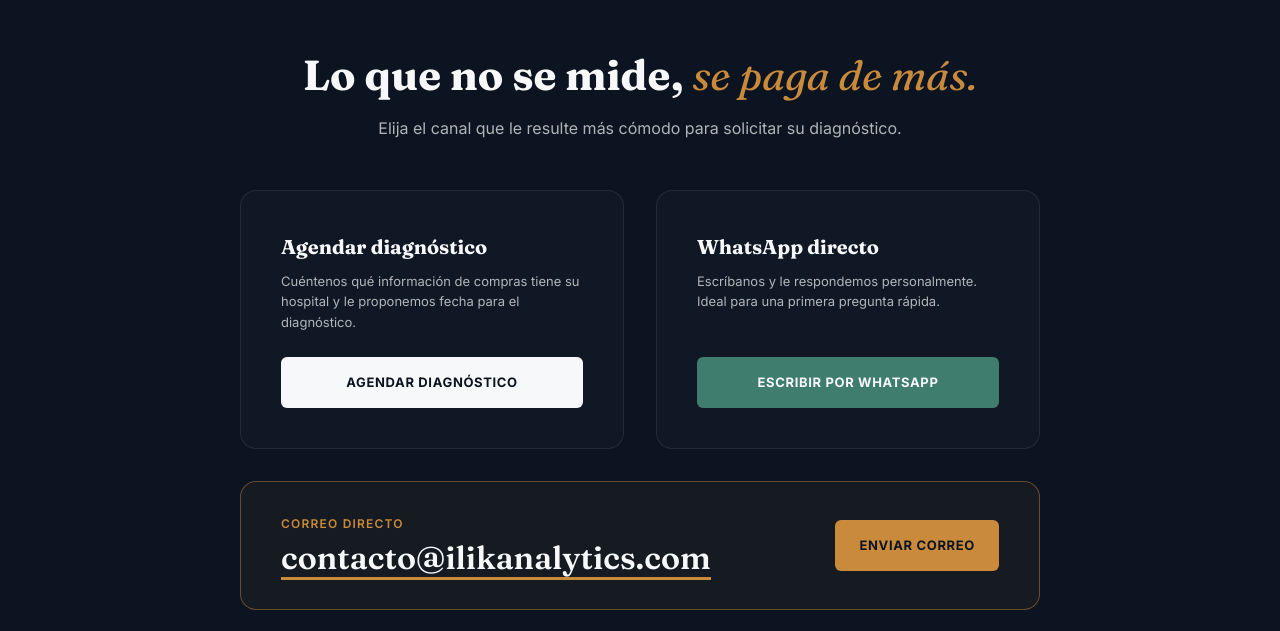
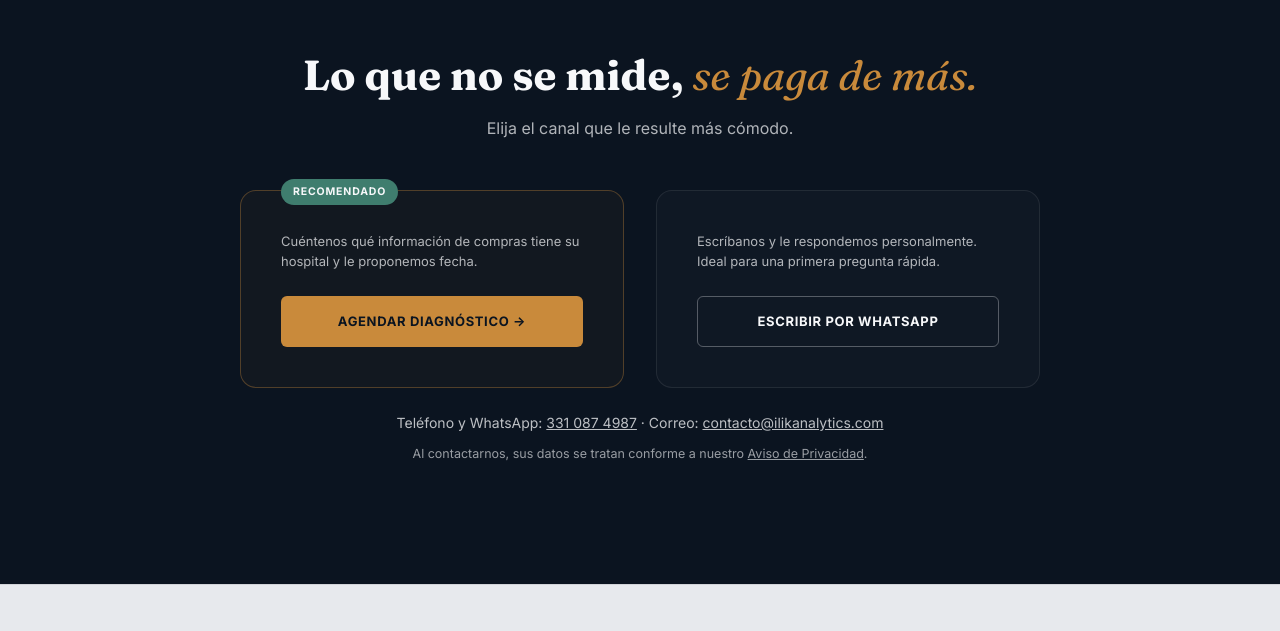
Before and after one commit to rescamil1182-wq/rescamil1182-wq.github.io, a plain HTML site: page index.html in a window 1280 px wide. Shown: the part 7490-8121 px from the top of the page. Drawn offline with Linux system fonts and the light colour scheme.

Commit message:
Add files via upload

```diff
--- a/index.html
+++ b/index.html
@@ -286,23 +286,16 @@
         .conversion-title span { color: var(--amber); font-style: italic; font-weight: 400; }
         .conversion-desc { opacity: 0.7; font-size: 16px; max-width: 600px; margin: 0 auto 48px auto; }
         .box-grid { display: grid; grid-template-columns: repeat(2, minmax(0, 1fr)); gap: 32px; max-width: 800px; margin: 0 auto; text-align: left; }
-        .box-card { background-color: rgba(247, 248, 250, 0.02); border: 1px solid rgba(247, 248, 250, 0.08); padding: 40px; border-radius: 16px; display: flex; flex-direction: column; justify-content: space-between; }
-        .box-card h4 { font-size: 20px; font-weight: 700; margin-bottom: 8px; color: var(--bone); }
+        .box-card { background-color: rgba(247, 248, 250, 0.02); border: 1px solid rgba(247, 248, 250, 0.08); padding: 40px; border-radius: 16px; display: flex; flex-direction: column; justify-content: space-between; position: relative; }
+        .box-card.primary { border-color: rgba(201, 138, 59, 0.35); background-color: rgba(201, 138, 59, 0.04); }
         .box-card p { font-size: 13px; opacity: 0.7; margin-bottom: 24px; }
-        .btn-action-dark { display: block; width: 100%; text-align: center; background-color: var(--bone); color: var(--ink); font-weight: 700; font-size: 13px; text-transform: uppercase; letter-spacing: 0.05em; padding: 15px; border-radius: 6px; text-decoration: none; transition: opacity 0.2s; }
-        .btn-action-teal { display: block; width: 100%; text-align: center; background-color: var(--teal); color: var(--bone); font-weight: 700; font-size: 13px; text-transform: uppercase; letter-spacing: 0.05em; padding: 15px; border-radius: 6px; text-decoration: none; transition: opacity 0.2s; }
-        .btn-action-dark:hover, .btn-action-teal:hover { opacity: 0.9; }
+        .recommended-badge { position: absolute; top: -12px; left: 40px; background-color: var(--teal); color: var(--bone); font-size: 10.5px; font-weight: 700; text-transform: uppercase; letter-spacing: 0.08em; padding: 5px 12px; border-radius: 999px; }
+        .btn-action-amber { display: block; width: 100%; text-align: center; background-color: var(--amber); color: var(--ink); font-weight: 700; font-size: 13px; text-transform: uppercase; letter-spacing: 0.05em; padding: 15px; border-radius: 6px; text-decoration: none; transition: opacity 0.2s; }
+        .btn-action-outline { display: block; width: 100%; text-align: center; background-color: transparent; color: var(--bone); font-weight: 700; font-size: 13px; text-transform: uppercase; letter-spacing: 0.05em; padding: 14px; border-radius: 6px; text-decoration: none; border: 1.5px solid rgba(247, 248, 250, 0.3); transition: opacity 0.2s; }
+        .btn-action-amber:hover, .btn-action-outline:hover { opacity: 0.9; }
         .contact-line { margin-top: 24px; font-size: 14px; opacity: 0.75; }
         .contact-line a { color: inherit; }
         .privacy-line { margin-top: 10px; font-size: 12.5px; opacity: 0.6; } /* ILIK v2 */
-
-        /* Correo directo destacado */
-        .email-feature { max-width: 800px; margin: 32px auto 0; padding: 32px 40px; border: 1px solid rgba(201, 138, 59, 0.45); border-radius: 16px; background-color: rgba(201, 138, 59, 0.06); display: flex; align-items: center; justify-content: space-between; gap: 24px; flex-wrap: wrap; text-align: left; }
-        .email-feature .meta-tag { display: block; color: var(--amber); opacity: 1; margin-bottom: 6px; }
-        .email-feature .email-link { font-family: var(--serif); font-size: 32px; font-weight: 600; line-height: 1.2; color: var(--bone); text-decoration: none; border-bottom: 3px solid var(--amber); overflow-wrap: anywhere; }
-        .email-feature .email-link:hover { color: var(--amber); }
-        .btn-email { display: inline-block; background-color: var(--amber); color: var(--ink); font-weight: 700; font-size: 13px; text-transform: uppercase; letter-spacing: 0.05em; padding: 15px 24px; border-radius: 6px; text-decoration: none; white-space: nowrap; }
-        .btn-email:hover { opacity: 0.9; }
 
         /* Pie de página: marca, navegación, documentos, contacto y aviso legal */
         footer { position: relative; z-index: 1; background-color: var(--bone-dim); border-top: 1px solid rgba(11, 20, 32, 0.1); padding: 64px 0 28px; font-size: 13px; }
@@ -489,11 +482,9 @@
             .kardex-banner .num { font-size: 46px; }
             .case-box { padding: 28px 22px; }
             .box-card { padding: 28px 22px; }
+            .recommended-badge { left: 22px; }
             .conversion-section { padding: 72px 0; }
             .fixed-watermark { display: none; }
-            .email-feature { padding: 24px 22px; }
-            .email-feature .email-link { font-size: 22px; }
-            .btn-email { width: 100%; text-align: center; }
             .footer-top { grid-template-columns: minmax(0, 1fr); gap: 28px; }
             .criterio { padding: 64px 0; }
             .criterio h2 { font-size: 32px; }
@@ -859,36 +850,27 @@
     <section id="contacto" class="conversion-section">
         <div class="max-w-7xl">
             <h2 class="conversion-title font-serif">Lo que no se mide, <span>se paga de más.</span></h2>
-            <p class="conversion-desc">Elija el canal que le resulte más cómodo para solicitar su diagnóstico.</p>
+            <p class="conversion-desc">Elija el canal que le resulte más cómodo.</p>
 
             <div class="box-grid">
-                <div class="box-card">
+                <div class="box-card primary">
+                    <span class="recommended-badge">Recomendado</span>
                     <div>
-                        <h4 class="font-serif">Agendar diagnóstico</h4>
-                        <p>Cuéntenos qué información de compras tiene su hospital y le proponemos fecha para el diagnóstico.</p>
+                        <p>Cuéntenos qué información de compras tiene su hospital y le proponemos fecha.</p>
                     </div>
                     <!-- Funciona siempre: por defecto abre un correo prellenado.
                          Para usar Zoho, pegue su liga en AGENDA_URL (script al final). -->
-                    <a id="cta-agenda" class="btn-action-dark" data-cta="contacto-agenda" href="mailto:contacto@ilikanalytics.com?subject=Solicitud%20de%20diagn%C3%B3stico%3A%20Ilik&amp;body=Cargo%3A%20%0AHospital%3A%20%0ATel%C3%A9fono%3A%20%0AQu%C3%A9%20le%20gustar%C3%ADa%20diagnosticar%3A%20">Agendar diagnóstico</a>
+                    <a id="cta-agenda" class="btn-action-amber" data-cta="contacto-agenda" href="mailto:contacto@ilikanalytics.com?subject=Solicitud%20de%20diagn%C3%B3stico%3A%20Ilik&amp;body=Cargo%3A%20%0AHospital%3A%20%0ATel%C3%A9fono%3A%20%0AQu%C3%A9%20le%20gustar%C3%ADa%20diagnosticar%3A%20">Agendar diagnóstico &rarr;</a>
                 </div>
                 <div class="box-card">
                     <div>
-                        <h4 class="font-serif">WhatsApp directo</h4>
                         <p>Escríbanos y le respondemos personalmente. Ideal para una primera pregunta rápida.</p>
                     </div>
-                    <a class="btn-action-teal" data-cta="contacto-whatsapp" href="https://wa.me/523310874987?text=Hola%2C%20me%20interesa%20un%20diagn%C3%B3stico%20de%20compras%20con%20Ilik." target="_blank" rel="noopener">Escribir por WhatsApp</a>
+                    <a class="btn-action-outline" data-cta="contacto-whatsapp" href="https://wa.me/523310874987?text=Hola%2C%20me%20interesa%20un%20diagn%C3%B3stico%20de%20compras%20con%20Ilik." target="_blank" rel="noopener">Escribir por WhatsApp</a>
                 </div>
             </div>
 
-            <div class="email-feature">
-                <div>
-                    <span class="meta-tag">Correo directo</span>
-                    <a class="email-link" data-cta="contacto-correo-grande" href="mailto:contacto@ilikanalytics.com">contacto@ilikanalytics.com</a>
-                </div>
-                <a class="btn-email" data-cta="contacto-correo" href="mailto:contacto@ilikanalytics.com?subject=Solicitud%20de%20diagn%C3%B3stico%3A%20Ilik">Enviar correo</a>
-            </div>
-
-            <p class="contact-line">Teléfono y WhatsApp: <a data-cta="contacto-telefono" href="tel:+523310874987">331&nbsp;087&nbsp;4987</a></p>
+            <p class="contact-line">Teléfono y WhatsApp: <a data-cta="contacto-telefono" href="tel:+523310874987">331&nbsp;087&nbsp;4987</a> &middot; Correo: <a data-cta="contacto-correo" href="mailto:contacto@ilikanalytics.com?subject=Solicitud%20de%20diagn%C3%B3stico%3A%20Ilik">contacto@ilikanalytics.com</a></p>
             <p class="contact-line privacy-line">Al contactarnos, sus datos se tratan conforme a nuestro <a data-cta="contacto-aviso" href="aviso-de-privacidad.pdf" target="_blank" rel="noopener">Aviso de Privacidad</a>. <!-- ILIK v2 --></p>
         </div>
     </section>
```
